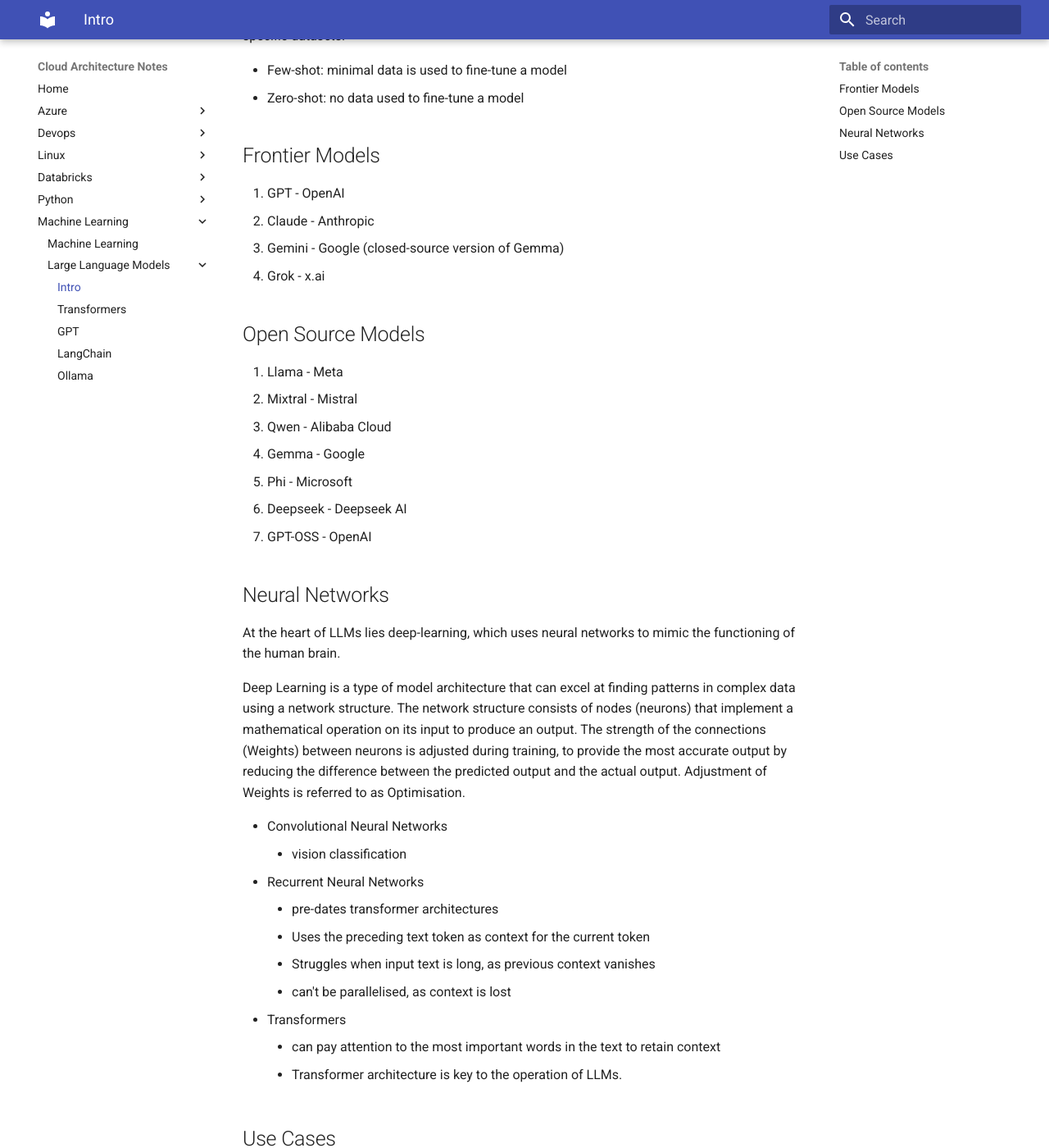
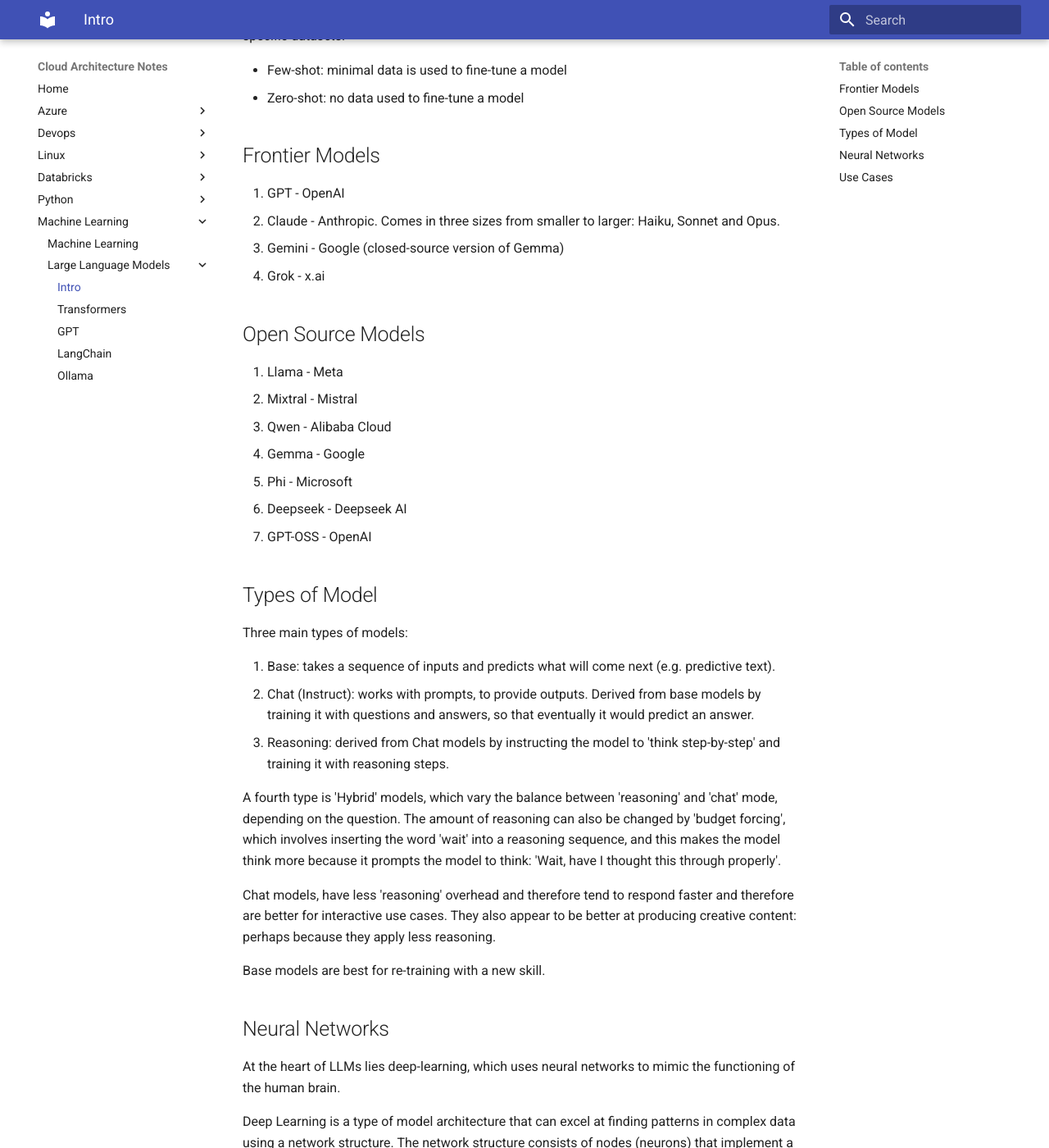
Before and after one commit to dram1964/cloudarchitect, an MkDocs documentation site: the page built from docs/ml/llm/intro.md, in a window 1280 px wide and 1400 px high, scrolled down 401 px. Shown: the whole window at 82% size. Built offline with MkDocs 1.6.1 and Material for MkDocs 9.7.7, drawn with Linux system fonts in a browser that asks for light colours.

Commit message:
adds notes on model types

```diff
--- a/docs/ml/llm/intro.md
+++ b/docs/ml/llm/intro.md
@@ -22,7 +22,7 @@
 ## Frontier Models
 
 1. GPT - OpenAI
-2. Claude - Anthropic
+2. Claude - Anthropic. Comes in three sizes from smaller to larger: Haiku, Sonnet and Opus.
 3. Gemini - Google (closed-source version of Gemma)
 4. Grok - x.ai
 
@@ -35,6 +35,27 @@
 5. Phi - Microsoft
 6. Deepseek - Deepseek AI
 7. GPT-OSS - OpenAI
+
+## Types of Model
+
+Three main types of models:
+
+1. Base: takes a sequence of inputs and predicts what will come next (e.g. predictive text).
+2. Chat (Instruct): works with prompts, to provide outputs. Derived from base models by training it with questions and answers, so that eventually it would predict an answer.
+3. Reasoning: derived from Chat models by instructing the model to 'think step-by-step' and training it with reasoning steps.
+
+A fourth type is 'Hybrid' models, which vary the balance between 'reasoning'
+and 'chat' mode, depending on the question. The amount of reasoning can also
+be changed by 'budget forcing', which involves inserting the word 'wait' into
+a reasoning sequence, and this makes the model think more because it prompts
+the model to think: 'Wait, have I thought this through properly'.
+
+Chat models, have less 'reasoning' overhead and therefore tend to respond
+faster and therefore are better for interactive use cases. They also
+appear to be better at producing creative content: perhaps because they
+apply less reasoning.
+
+Base models are best for re-training with a new skill.
 
 ## Neural Networks
 
```
Also changed, not shown: docs/ml/llm/gpt.md (+2 -0 lines), docs/ml/llm/readme.md (+1 -0 lines).
